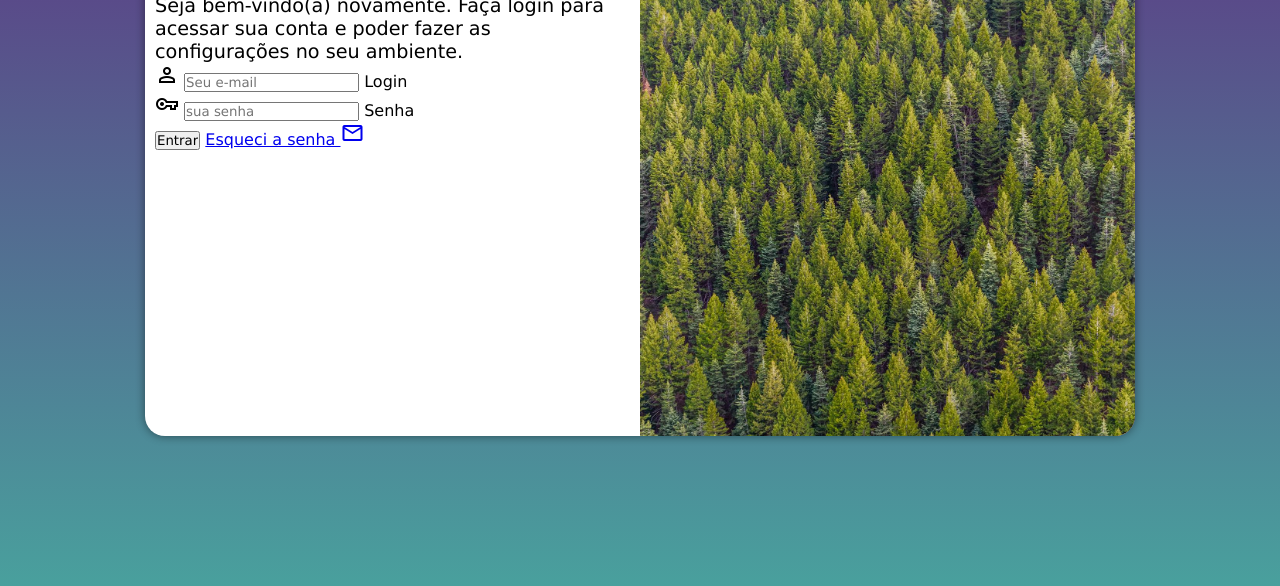
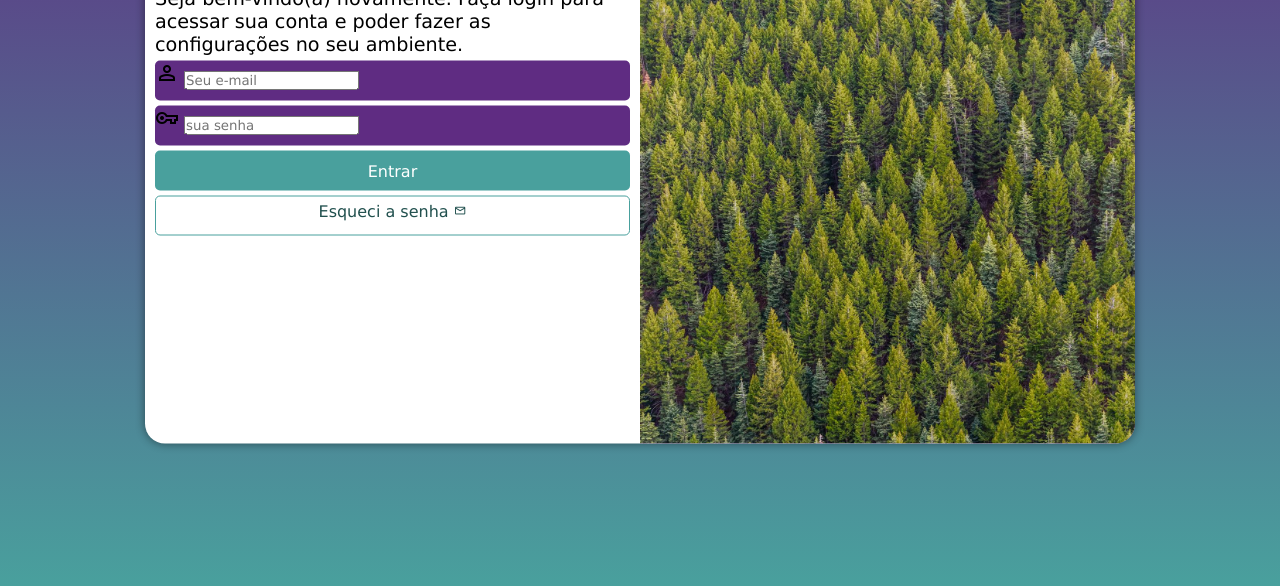
Before and after one commit to MarcosWillianA/projeto-login, a plain HTML site: page index.html in a window 1280 px wide. Shown: the part 214-800 px from the top of the page. Drawn offline with nearby package versions, Linux system fonts and the light colour scheme.

Commit message:
Formatação do formulário

```diff
--- a/estilos/style.css
+++ b/estilos/style.css
@@ -33,7 +33,7 @@ main {
     overflow: hidden;
     background-color: white;
     width: 250px;
-    height: 500px;
+    height: 515px;
     border-radius: 20px;
     box-shadow: 0px 0px 10px rgba(0, 0, 0, 0.473);
     transition: width .3s, height .3s;
@@ -61,3 +61,55 @@ main {
 #formulario p {
     font-size: 0.8em;
 }
+
+.campo {
+    background-color: #5f2c82;
+    display: block;
+    width: 100%;
+    height: 40px;
+    border-radius: 5px;
+    margin: 5px 0;
+}
+
+label {
+    display: none;
+}
+
+#submit {
+    display: block;
+    font-size: 1em;
+    width: 100%;
+    height: 40px;
+    background-color: #49a09d;
+    color: white;
+    border: none;
+    border-radius: 5px;
+    cursor: pointer;
+}
+
+#submit:hover {
+    background-color: #21504e;
+}
+
+a.botao {
+    display: block;
+    text-align: center;
+    font-size: 1em;
+    width: 100%;
+    height: 40px;
+    padding-top: 5px;
+    margin-top: 5px;
+    background-color: white;
+    color: #21504e;
+    border:1px solid #49a09d;
+    border-radius: 5px;
+    text-decoration: none;
+}
+
+a.botao:hover {
+    background-color: #63dad6;
+}
+
+#icone-mail {
+    font-size: 0.8em;
+}
--- a/index.html
+++ b/index.html
@@ -32,9 +32,9 @@
                         <input type="password" name="senha" id="isenha" placeholder="sua senha" autocomplete="current-password" required minlength="8" maxlength="20">
                         <label for="isenha">Senha</label>
                     </div>
-                    <input type="submit" value="Entrar">
-                    <a href="esqueci.html">
-                        Esqueci a senha <span class="material-symbols-outlined">
+                    <input type="submit" id="submit" value="Entrar">
+                    <a href="esqueci.html" class="botao">
+                        Esqueci a senha <span class="material-symbols-outlined" id="icone-mail">
                             mail
                             </span>
                     </a>
```
